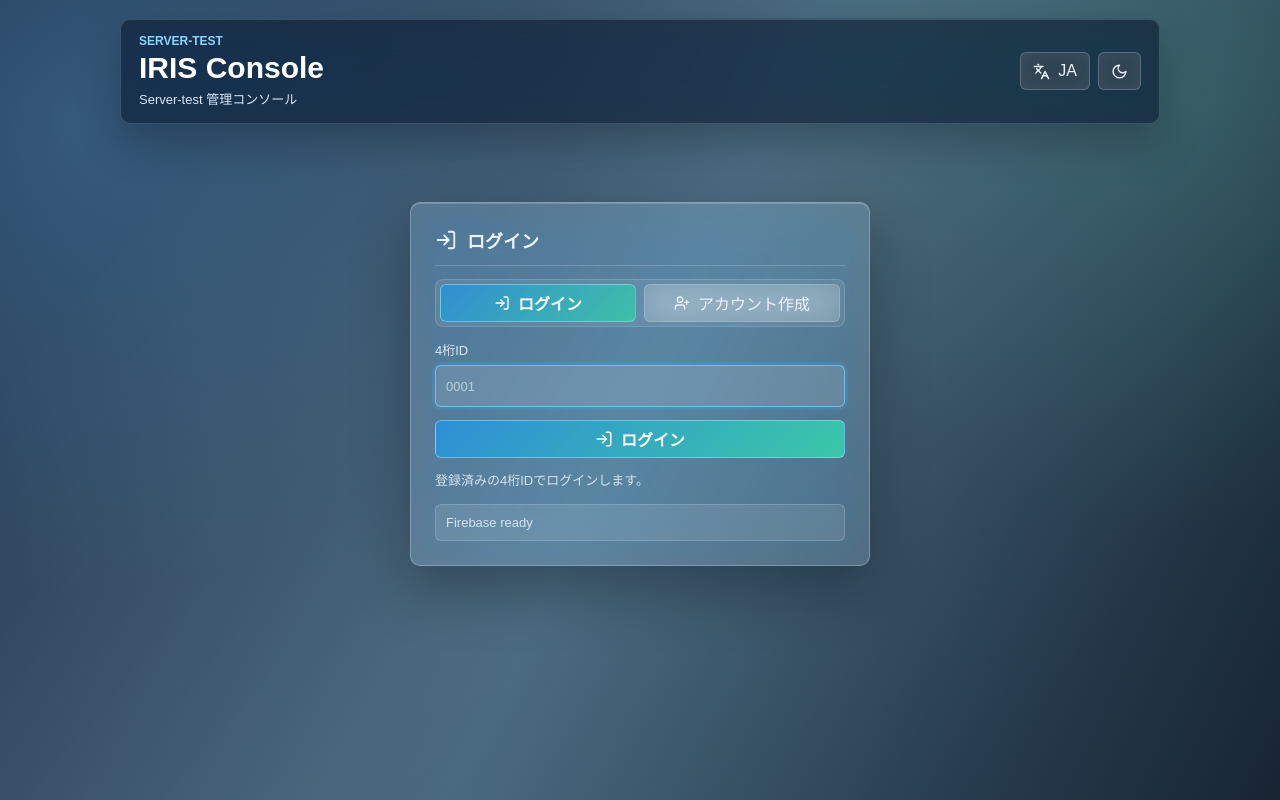
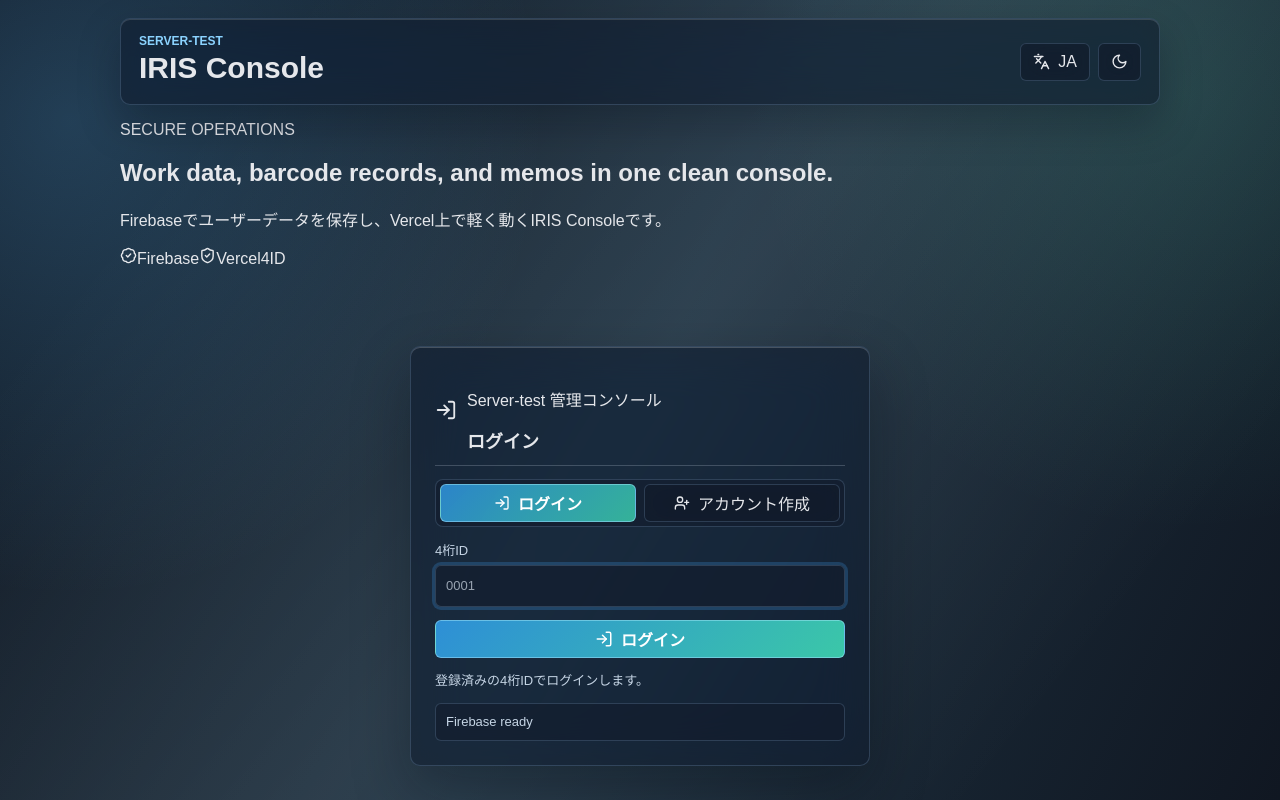
Before and after one commit to Taku20200824/Server-test, a Next.js app: page /login in a window 1280 px wide. Built offline with nearby package versions, Linux system fonts and the light colour scheme; no server answers.

Commit message:
Polish auth page and Firebase setup errors

```diff
--- a/src/app/login/page.tsx
+++ b/src/app/login/page.tsx
@@ -4,12 +4,13 @@ import { FormEvent, useState } from "react";
 import { useRouter } from "next/navigation";
 import { doc, getDoc, serverTimestamp, setDoc } from "firebase/firestore";
 import { signInAnonymously } from "firebase/auth";
-import { Languages, LogIn, Moon, UserPlus } from "lucide-react";
+import { BadgeCheck, Languages, LogIn, Moon, ShieldCheck, UserPlus } from "lucide-react";
 import { auth, db } from "@/lib/firebase";
 import styles from "./LoginPage.module.css";
 
 type Language = "ja" | "en" | "mn";
 type Mode = "login" | "create";
+type StatusKind = "info" | "error";
 
 const labels = {
   ja: {
@@ -19,13 +20,19 @@ const labels = {
     create: "アカウント作成",
     title: "IRIS Console",
     subtitle: "Server-test 管理コンソール",
+    eyebrow: "SECURE OPERATIONS",
+    heroTitle: "Work data, barcode records, and memos in one clean console.",
+    heroText: "Firebaseでユーザーデータを保存し、Vercel上で軽く動くIRIS Consoleです。",
     loginHint: "登録済みの4桁IDでログインします。",
     createHint: "新しい4桁IDと名前でアカウントを作成します。",
     idError: "4桁IDを入力してください",
     nameError: "アカウント作成には名前が必要です",
     missing: "このIDはまだ登録されていません。アカウント作成を選んでください。",
     exists: "このIDはすでに登録済みです。ログインを選んでください。",
-    loading: "接続中..."
+    loading: "接続中...",
+    ready: "Firebase ready",
+    authSetup: "Firebase Authentication がまだ有効化されていません。Firebase Console > Authentication > Sign-in method で Anonymous を有効にしてください。",
+    authDenied: "Anonymous login が無効です。Firebase Authentication の Sign-in method で Anonymous を有効にしてください。"
   },
   en: {
     id: "4-digit ID",
@@ -34,13 +41,19 @@ const labels = {
     create: "Create Account",
     title: "IRIS Console",
     subtitle: "Server-test management console",
+    eyebrow: "SECURE OPERATIONS",
+    heroTitle: "Work data, barcode records, and memos in one clean console.",
+    heroText: "IRIS Console runs on Vercel and keeps user data in Firebase.",
     loginHint: "Login with an existing 4-digit ID.",
     createHint: "Create an account with a new 4-digit ID and name.",
     idError: "Enter a 4-digit ID",
     nameError: "Name is required to create an account",
     missing: "This ID is not registered yet. Choose Create Account.",
     exists: "This ID already exists. Choose Login.",
-    loading: "Connecting..."
+    loading: "Connecting...",
+    ready: "Firebase ready",
+    authSetup: "Firebase Authentication is not enabled yet. Open Firebase Console > Authentication > Sign-in method and enable Anonymous.",
+    authDenied: "Anonymous login is disabled. Enable Anonymous in Firebase Authentication > Sign-in method."
   },
   mn: {
     id: "4 оронтой ID",
@@ -49,30 +62,55 @@ const labels = {
     create: "Аккаунт үүсгэх",
     title: "IRIS Console",
     subtitle: "Server-test удирдлагын консол",
+    eyebrow: "SECURE OPERATIONS",
+    heroTitle: "Ажлын data, баркод, тэмдэглэл бүгд нэг цэвэр console дотор.",
+    heroText: "Vercel дээр хурдан ажиллаж, хэрэглэгчийн data-г Firebase-д хадгална.",
     loginHint: "Бүртгэлтэй 4 оронтой ID-гаар нэвтэрнэ.",
     createHint: "Шинэ 4 оронтой ID болон нэрээр аккаунт үүсгэнэ.",
     idError: "4 оронтой ID оруулна уу",
     nameError: "Аккаунт үүсгэхэд нэр шаардлагатай",
     missing: "Энэ ID бүртгэлгүй байна. Аккаунт үүсгэхийг сонгоно уу.",
     exists: "Энэ ID аль хэдийн байна. Нэвтрэхийг сонгоно уу.",
-    loading: "Холбогдож байна..."
+    loading: "Холбогдож байна...",
+    ready: "Firebase ready",
+    authSetup: "Firebase Authentication идэвхгүй байна. Firebase Console > Authentication > Sign-in method хэсгээс Anonymous-г асаана уу.",
+    authDenied: "Anonymous login унтраалттай байна. Firebase Authentication > Sign-in method дээр Anonymous-г enable хийнэ үү."
   }
 };
+
+function getFirebaseMessage(error: unknown, t: typeof labels[Language]) {
+  const message = error instanceof Error ? error.message : "Firebase error";
+  if (message.includes("auth/configuration-not-found")) return t.authSetup;
+  if (message.includes("auth/operation-not-allowed")) return t.authDenied;
+  return message;
+}
 
 export default function LoginPage() {
   const router = useRouter();
   const [language, setLanguage] = useState<Language>("ja");
   const [mode, setMode] = useState<Mode>("login");
-  const [dark, setDark] = useState(false);
+  const [dark, setDark] = useState(true);
   const [accountId, setAccountId] = useState("");
   const [displayName, setDisplayName] = useState("");
-  const [status, setStatus] = useState("Firebase ready");
+  const [status, setStatus] = useState(labels.ja.ready);
+  const [statusKind, setStatusKind] = useState<StatusKind>("info");
   const [busy, setBusy] = useState(false);
 
   const t = labels[language];
 
   function nextLanguage() {
-    setLanguage((value) => (value === "ja" ? "en" : value === "en" ? "mn" : "ja"));
+    setLanguage((value) => {
+      const next = value === "ja" ? "en" : value === "en" ? "mn" : "ja";
+      setStatus(labels[next].ready);
+      setStatusKind("info");
+      return next;
+    });
+  }
+
+  function switchMode(nextMode: Mode) {
+    setMode(nextMode);
+    setStatus(labels[language].ready);
+    setStatusKind("info");
   }
 
   async function handleSubmit(event: FormEvent<HTMLFormElement>) {
@@ -82,15 +120,18 @@ export default function LoginPage() {
 
     if (cleanId.length !== 4) {
       setStatus(t.idError);
+      setStatusKind("error");
       return;
     }
     if (mode === "create" && !cleanName) {
       setStatus(t.nameError);
+      setStatusKind("error");
       return;
     }
 
     setBusy(true);
     setStatus(t.loading);
+    setStatusKind("info");
 
     try {
       const credential = await signInAnonymously(auth);
@@ -100,6 +141,7 @@ export default function LoginPage() {
       if (mode === "login") {
         if (!accountSnapshot.exists()) {
           setStatus(t.missing);
+          setStatusKind("error");
           setBusy(false);
           return;
         }
@@ -113,6 +155,7 @@ export default function LoginPage() {
 
       if (accountSnapshot.exists()) {
         setStatus(t.exists);
+        setStatusKind("error");
         setBusy(false);
         return;
       }
@@ -126,7 +169,8 @@ export default function LoginPage() {
       window.localStorage.setItem("irisAccount", JSON.stringify({ id: cleanId, displayName: cleanName }));
       router.replace("/console");
     } catch (error) {
-      setStatus(error instanceof Error ? error.message : "Firebase error");
+      setStatus(getFirebaseMessage(error, t));
+      setStatusKind("error");
       setBusy(false);
     }
   }
@@ -138,23 +182,37 @@ export default function LoginPage() {
           <div>
             <p className={styles.brand}>SERVER-TEST</p>
             <h1>{t.title}</h1>
-            <p>{t.subtitle}</p>
           </div>
           <div className={styles.tools}>
             <button type="button" onClick={nextLanguage} title="language"><Languages size={17} />{language.toUpperCase()}</button>
-            <button type="button" onClick={() => setDark((value) => !value)} title="dark mode"><Moon size={17} /></button>
+            <button type="button" onClick={() => setDark((value) => !value)} title="theme"><Moon size={17} /></button>
           </div>
         </header>
 
+        <div className={styles.stage}>
+          <section className={styles.heroPanel}>
+            <p className={styles.eyebrow}>{t.eyebrow}</p>
+            <h2>{t.heroTitle}</h2>
+            <p>{t.heroText}</p>
+            <div className={styles.metrics}>
+              <span><BadgeCheck size={17} />Firebase</span>
+              <span><ShieldCheck size={17} />Vercel</span>
+              <span>4ID</span>
+            </div>
+          </section>
+
           <form className={styles.card} onSubmit={handleSubmit}>
             <div className={styles.cardHead}>
-            {mode === "login" ? <LogIn size={22} /> : <UserPlus size={22} />}
+              <div className={styles.iconBox}>{mode === "login" ? <LogIn size={22} /> : <UserPlus size={22} />}</div>
+              <div>
+                <p>{t.subtitle}</p>
                 <h2>{mode === "login" ? t.login : t.create}</h2>
+              </div>
             </div>
 
             <div className={styles.modeTabs}>
-            <button className={mode === "login" ? styles.activeTab : styles.modeTab} type="button" onClick={() => setMode("login")}><LogIn size={16} />{t.login}</button>
-            <button className={mode === "create" ? styles.activeTab : styles.modeTab} type="button" onClick={() => setMode("create")}><UserPlus size={16} />{t.create}</button>
+              <button className={mode === "login" ? styles.activeTab : styles.modeTab} type="button" onClick={() => switchMode("login")}><LogIn size={16} />{t.login}</button>
+              <button className={mode === "create" ? styles.activeTab : styles.modeTab} type="button" onClick={() => switchMode("create")}><UserPlus size={16} />{t.create}</button>
             </div>
 
             <label>
@@ -174,8 +232,9 @@ export default function LoginPage() {
               {mode === "login" ? t.login : t.create}
             </button>
             <p className={styles.hint}>{mode === "login" ? t.loginHint : t.createHint}</p>
-          <p className={styles.status}>{status}</p>
+            <p className={statusKind === "error" ? styles.errorStatus : styles.status}>{status}</p>
           </form>
+        </div>
       </section>
     </main>
   );
```
Lines whose indentation alone changed are shown as unchanged.
